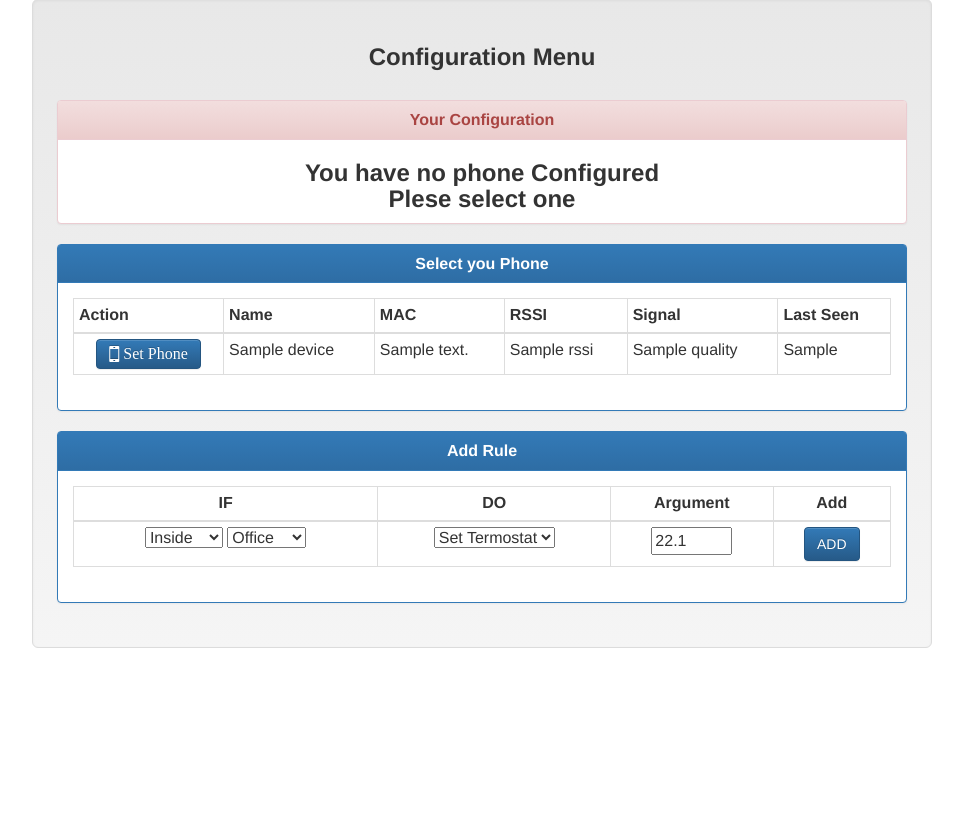
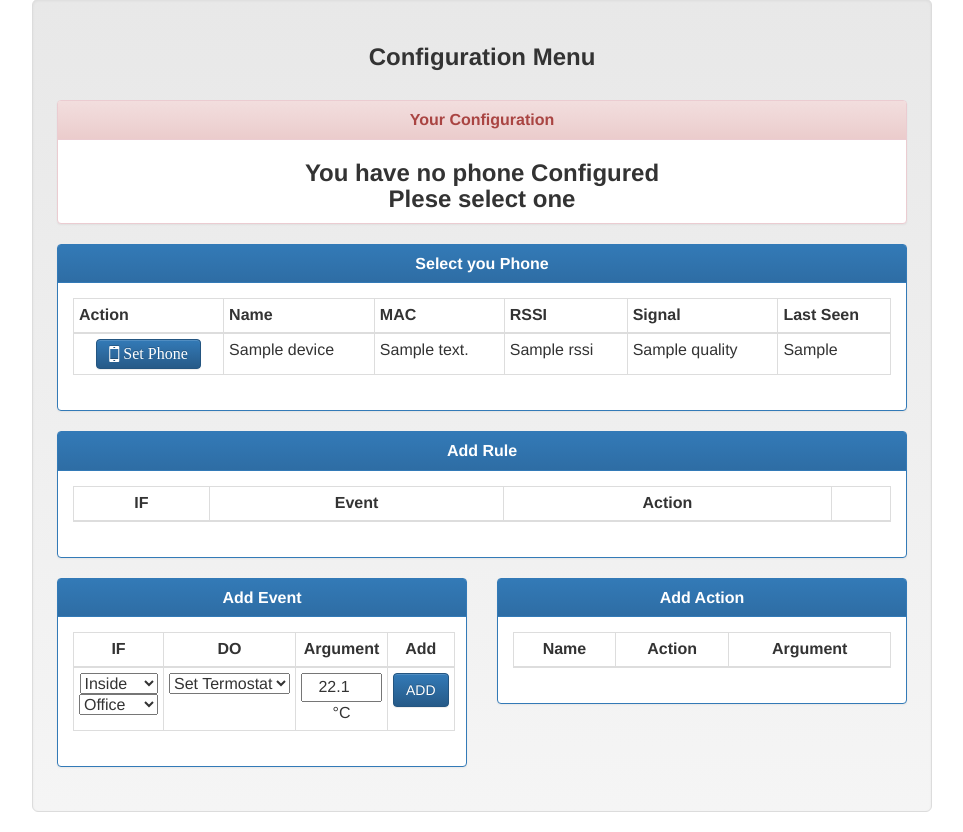
Before and after one commit to ABalanuta/PerOMAS_PI, a Flask app: template src/client/web/templates/settings.html in a window 1280 px wide. Shown: the part 73-905 px from the top of the page, without its empty margins (158-1121 px from the left). Before the commit the page ends 721 px from the top, so only its background shows below. Run offline with Flask 2, Linux system fonts and the light colour scheme; the template is opened without the code that fills it: most values are stand-ins (such as "Sample title", 1, 10 or a date in 2020); lists and menus that the app fills with data are empty; parts of the project's set-up code (start-up, migrations or seed data) failed here and were passed over; some libraries are stand-ins or nearby versions.

Commit message:
layout change

```diff
--- a/src/client/web/templates/settings_myrules.html
+++ b/src/client/web/templates/settings_myrules.html
@@ -1,8 +1,40 @@
+
 <div class="col-md-12">
     <div class="panel panel-primary">
         <div class="panel-heading">
             <h3 class="panel-title">
                 <b>Add Rule</b>
+            </h3>
+        </div>
+        <div class="panel-body">
+            <table class="table table-condensed table-bordered">
+                <thead>
+                    <tr>
+                        <th class="text-center">
+                            IF
+                        </th>
+                        <th class="text-center">
+                            Event
+                        </th>
+                        <th class="text-center">
+                            Action
+                        </th>
+                        <th class="text-center">
+
+                        </th>
+                    </tr>
+                </thead>
+            </table>
+        </div>
+    </div>
+</div>
+
+
+<div class="col-md-6">
+    <div class="panel panel-primary">
+        <div class="panel-heading">
+            <h3 class="panel-title">
+                <b>Add Event</b>
             </h3>
         </div>
         <div class="panel-body">
@@ -60,7 +92,7 @@
                     <td class="text-center">
 
                         <div id="SetpointValue" rv-show="app.doOperation | eq SetTermostat">
-                            <input  type="number" step="0.1" value='22.1' max='30' min='10' maxlength='2' size='2' name="Setpoint">
+                            <input class="text-center" type="number" step="0.1" value='22.1' max='30' min='10' maxlength='2' size='2' name="Setpoint"> &degC
                         </div>
 
                         <div id="Lights" rv-show="app.doOperation | eq SetLights">
@@ -108,3 +140,30 @@
     </script>
 
 </div>
+
+<div class="col-md-6">
+    <div class="panel panel-primary">
+        <div class="panel-heading">
+            <h3 class="panel-title">
+                <b>Add Action</b>
+            </h3>
+        </div>
+        <div class="panel-body">
+            <table class="table table-condensed table-bordered">
+                <thead>
+                    <tr>
+                         <th class="text-center">
+                            Name
+                        </th>
+                        <th class="text-center">
+                            Action
+                        </th>
+                        <th class="text-center">
+                            Argument
+                        </th>
+                    </tr>
+                </thead>
+            </table>
+        </div>
+    </div>
+</div>
```
